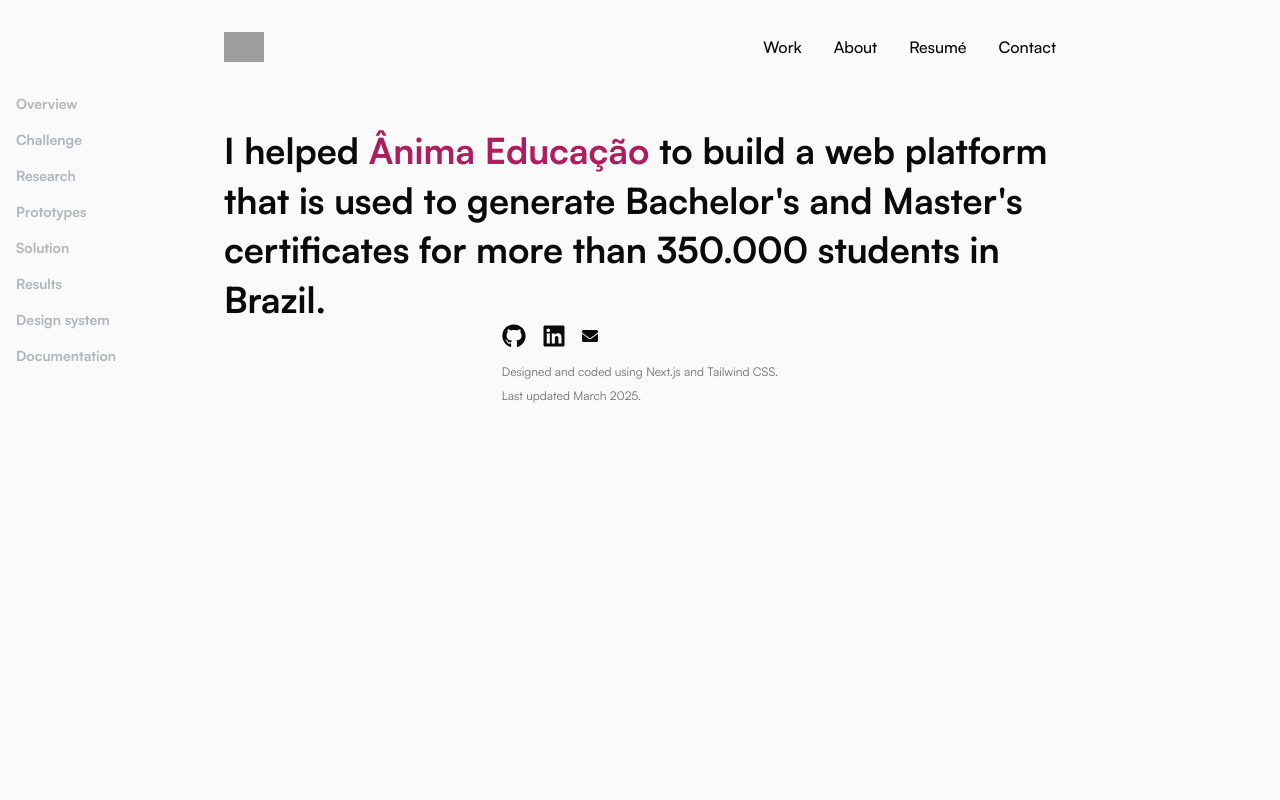
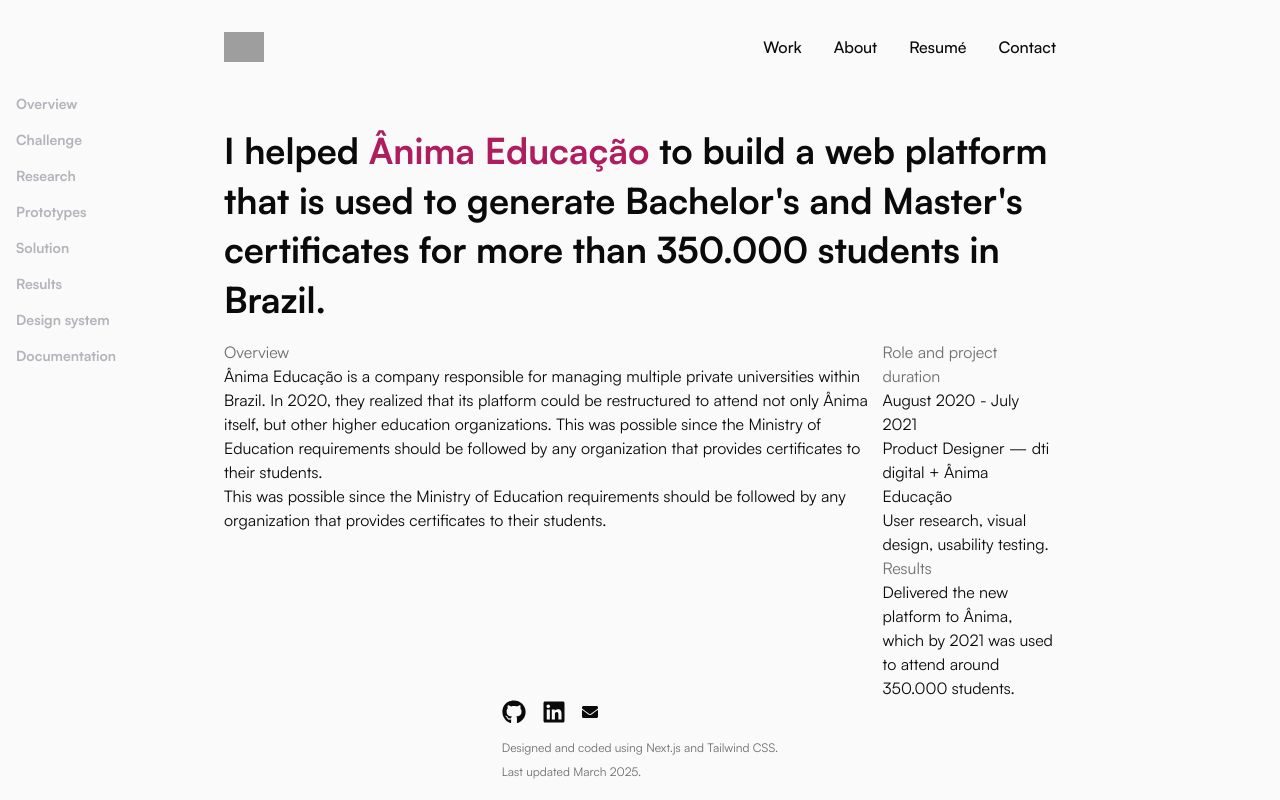
Before and after one commit to luccaromaniello/portfolio, a Next.js app: page /design/anima-educacao in a window 1280 px wide. Built offline with nearby package versions, Linux system fonts and the light colour scheme; grey boxes are pictures that could not be loaded.

Commit message:
Add overview component without styling

```diff
--- a/src/app/(projects)/design/anima-educacao/page.tsx
+++ b/src/app/(projects)/design/anima-educacao/page.tsx
@@ -1,5 +1,6 @@
 import SideMenuAnima from "@/components/cases/SideMenuAnima";
 import CaseHeading from "@/components/cases/CaseHeading";
+import CaseOverview from "@/components/cases/CaseOverview";
 
 export default function AnimaEducacao() {
   return (
@@ -7,6 +8,13 @@ export default function AnimaEducacao() {
       <SideMenuAnima></SideMenuAnima>
       <div className="flex flex-col gap-4 px-6 lg:px-56 2xl:px-96  w-full">
         <CaseHeading headline="build a web platform that is used to generate Bachelor&apos;s and Master&apos;s certificates for more than 350.000 students in Brazil." company="Ânima Educação" link="https://www.linkedin.com/company/animaeducacao/"/>
+        <CaseOverview overview={`Ânima Educação is a company responsible for managing multiple private universities within Brazil. In 2020, they realized that its platform could be restructured to attend not only Ânima itself, but other higher education organizations.
+          This was possible since the Ministry of Education requirements should be followed by any organization that provides certificates to their students.`}
+          date="August 2020 - July 2021"
+          role="Product Designer — dti digital + Ânima Educação"
+          keywords="User research, visual design, usability testing."
+          results="Delivered the new platform to Ânima, which by 2021 was used to attend around 350.000 students."
+          />
       </div>
     </div>
   )
--- /dev/null
+++ b/src/components/cases/CaseOverview/index.tsx
@@ -0,0 +1,33 @@
+import Label from "@/components/cases/Label";
+
+interface CaseOverviewProps {
+  overview: string,
+  date: string,
+  role: string,
+  keywords: string,
+  results: string,
+}
+
+const CaseOverview = ({ overview, date, role, keywords, results }: CaseOverviewProps) => {
+  return (
+    <div className="flex flex-row">
+      <div className="flex flex-col">
+        <Label text="Overview"/>
+        <p>{overview}</p>
+        <p>This was possible since the Ministry of Education requirements should be followed by any organization that provides certificates to their students.</p>
+      </div>
+      <div className="flex flex-col">
+        <Label text="Role and project duration"/>
+        <p>{date}</p>
+        <p>{role}</p>
+        <p>{keywords}</p>
+        <div>
+          <Label text="Results"/>
+          <p>{results}</p>
+        </div>
+      </div>
+    </div>
+  )
+};
+
+export default CaseOverview;
--- /dev/null
+++ b/src/components/cases/Label/index.tsx
@@ -0,0 +1,11 @@
+interface LabelProps {
+  text: string,
+}
+
+const Label = ({ text }: LabelProps) => {
+  return (
+    <p className="text-content-secondary">{text}</p>
+  )
+};
+
+export default Label;
```
